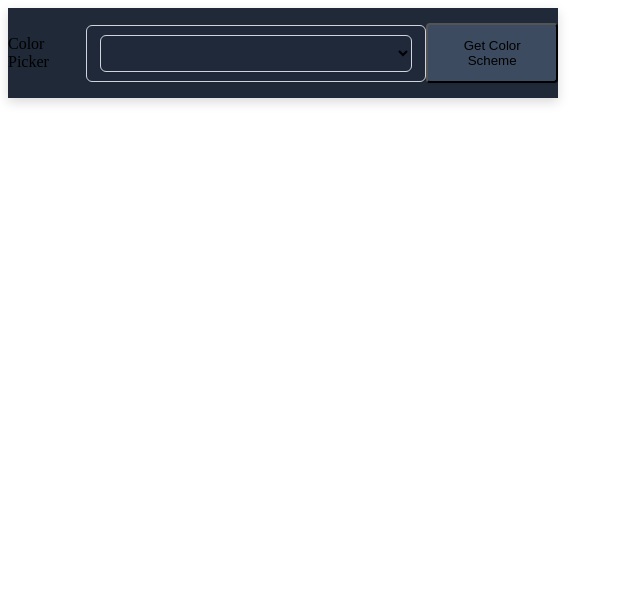
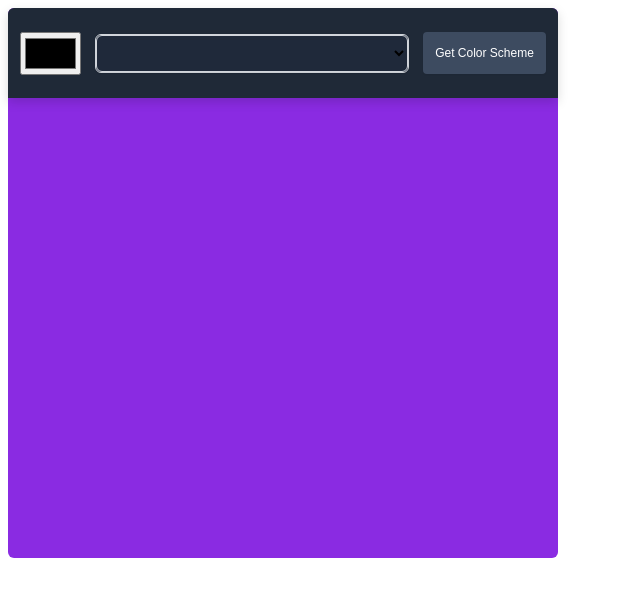
Before and after one commit to cwatersaudio/Scrimba-Solo-Projects, a React (Vite) app in the folder color picker/: page / in a window 1280 px wide. Shown: the top 596 px of the page, without its empty margins (0-640 px from the left). Built offline with nearby package versions, Linux system fonts and the light colour scheme.

Commit message:
working on color picker

```diff
--- a/color picker/index.html
+++ b/color picker/index.html
@@ -7,7 +7,9 @@
     <title>Color Pallete Generator</title>
   </head>
   <body>
-    <div id="root"></div>
+    <main>
+      <div id="root"></div>
+    </main>
     <script type="module" src="/src/main.jsx"></script>
   </body>
 </html>
--- a/color picker/src/App.css
+++ b/color picker/src/App.css
@@ -6,16 +6,22 @@
   flex-shrink: 0;
   background: #1f2937;
   box-shadow: 0px 4px 11px 0px rgba(0, 0, 0, 0.15);
-  justify-content: center;
+  justify-content: space-between;
   align-items: center;
   display: flex;
   flex-direction: row;
+  border-radius: 6px 6px 0 0;
+}
+
+#colorPicker {
+  width: 61px;
+  height: 43px;
+  margin: 12px;
 }
 
 #colorDropdown {
   display: flex;
   width: 312px;
-  padding: 9px 13px;
   align-items: center;
   gap: 4px;
   border-radius: 6px;
@@ -26,12 +32,18 @@
   box-shadow: 0px 1px 2px 0px rgba(0, 0, 0, 0.05);
 }
 .scheme--button {
+  height: 42px;
+  width: 123px;
   display: inline-flex;
   padding: 13px 11px;
   justify-content: center;
   align-items: center;
   border-radius: 4px;
   background: #3d4b60;
+  color: #fff;
+  font-size: 12px;
+  margin: 16px 12px;
+  border: none;
 
   box-shadow: 0px 1px 2px 0px rgba(0, 0, 0, 0.05);
 }
@@ -52,13 +64,42 @@
 
 /* Dropdown styling from w3 */
 
-.dropdown-content {
+.dropdown {
+  position: relative;
+  display: inline-block;
+}
+
+/* Dropdown Content (Hidden by Default) */
+.color-options {
   display: none;
   position: absolute;
   background-color: #f1f1f1;
   min-width: 160px;
   box-shadow: 0px 8px 16px 0px rgba(0, 0, 0, 0.2);
   z-index: 1;
+}
+
+/* Links inside the dropdown */
+.dropdown-content a {
+  color: black;
+  padding: 12px 16px;
+  text-decoration: none;
+  display: block;
+}
+
+/* Change color of dropdown links on hover */
+.dropdown-content a:hover {
+  background-color: #ddd;
+}
+
+/* Show the dropdown menu on hover */
+.dropdown:hover .dropdown-content {
+  display: block;
+}
+
+/* Change the background color of the dropdown button when the dropdown content is shown */
+.dropdown:hover .dropbtn {
+  background-color: #3e8e41;
 }
 
 /* Color Swatches Styling */
--- a/color picker/src/components/Navbar.jsx
+++ b/color picker/src/components/Navbar.jsx
@@ -4,13 +4,19 @@ export default function Navbar() {
   return (
     <>
       <div className='nav--container'>
-        <div>Color Picker</div>
-        <div id='colorDropdown'>
-          <select className='select-menu-trigger'></select>
-          <div class='dropdown-content'>
-            <a href='#'>Link 1</a>
-            <a href='#'>Link 2</a>
-            <a href='#'>Link 3</a>
+        <input type='color' id='colorPicker' />
+        <div id='colorDropdown' className='dropdown'>
+          <select className='select-menu-trigger dropbtn'></select>
+          <div className='color-options'>
+            <a href='#' className='dropdown-content'>
+              Link 1
+            </a>
+            <a href='#' className='dropdown-content'>
+              Link 2
+            </a>
+            <a href='#' className='dropdown-content'>
+              Link 3
+            </a>
           </div>
         </div>
 
--- a/color picker/src/index.css
+++ b/color picker/src/index.css
@@ -0,0 +1,7 @@
+main {
+  display: flex;
+  width: 550px;
+  height: 550px;
+  border-radius: 6px;
+  background-color: blueviolet;
+}
```
Also changed, not shown: 1 other file (tests, documents, lock files or other folders).
